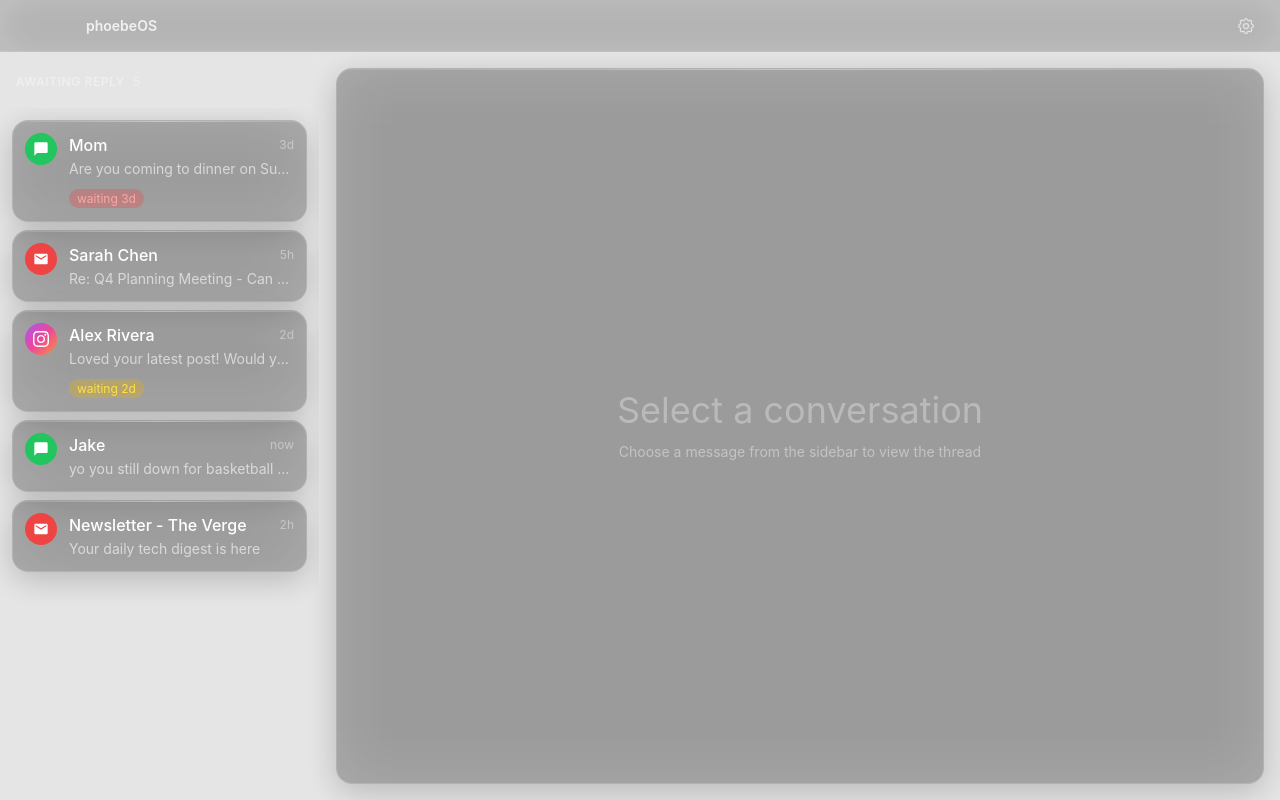
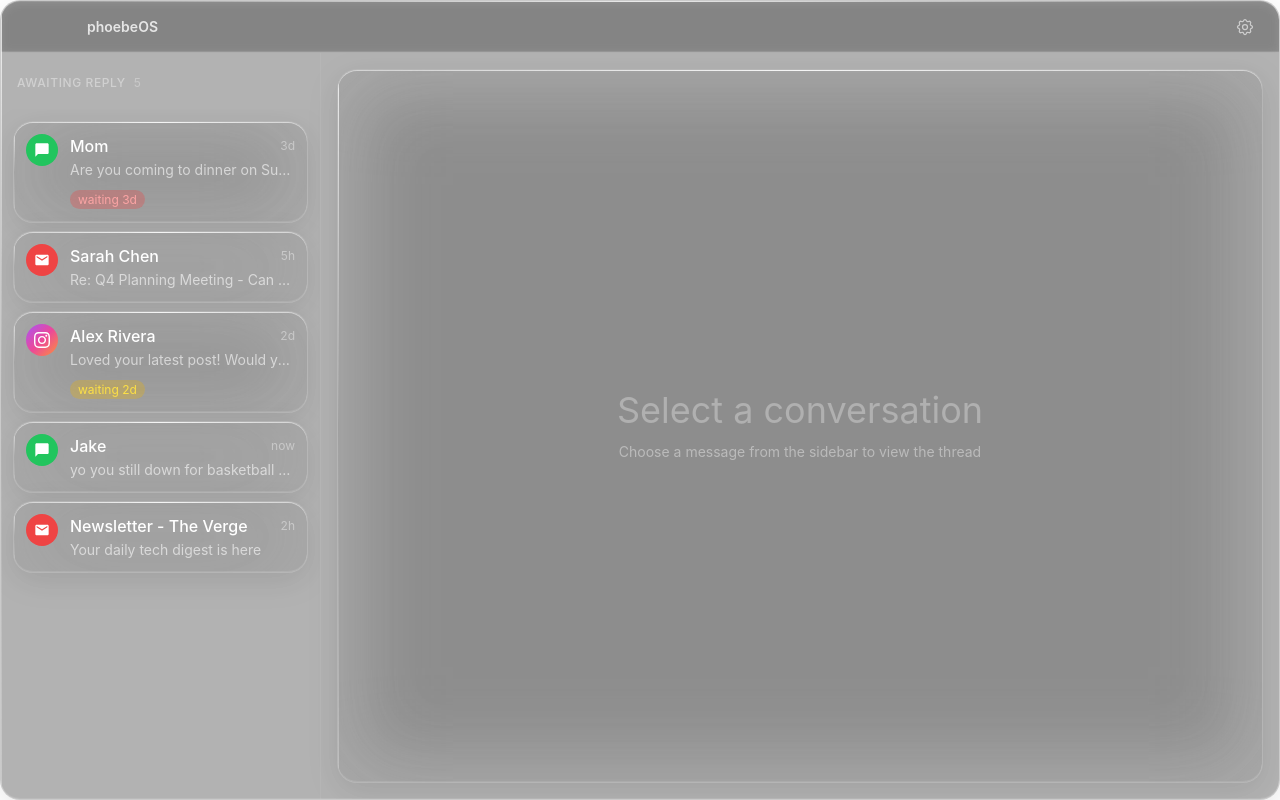
Before and after one commit to phobopan/myOS, a React (Vite) app: page / in a window 1280 px wide. Built offline with nearby package versions, Linux system fonts and the light colour scheme.

Commit message:
style(ui): apply exact glass-card CSS with dark tint overlay for text contrast

```diff
--- a/src/renderer/index.css
+++ b/src/renderer/index.css
@@ -21,37 +21,98 @@ body {
   min-height: 100vh;
 }
 
-/* Titlebar with drag region - dark tint */
+/* ========================================
+   BACKGROUND / PANEL STYLES
+   Your glass-card with blur(5px) + dark tint
+   ======================================== */
+
 .titlebar {
   -webkit-app-region: drag;
   -webkit-user-select: none;
-  background: rgba(0, 0, 0, 0.15);
-  backdrop-filter: blur(20px);
-  -webkit-backdrop-filter: blur(20px);
-  border-bottom: 1px solid rgba(255, 255, 255, 0.1);
+  background: linear-gradient(
+    rgba(0, 0, 0, 0.3),
+    rgba(0, 0, 0, 0.3)
+  ), rgba(255, 255, 255, 0.4);
+  backdrop-filter: blur(5px);
+  -webkit-backdrop-filter: blur(5px);
+  border-bottom: 1px solid rgba(255, 255, 255, 0.3);
+  box-shadow: inset 0 -1px 0 rgba(255, 255, 255, 0.1);
 }
 
 .titlebar button {
   -webkit-app-region: no-drag;
 }
 
-/* Glass panel base style - dark tint for text contrast */
 .glass-panel {
-  background: rgba(0, 0, 0, 0.1);
-  backdrop-filter: blur(20px);
-  -webkit-backdrop-filter: blur(20px);
+  background: linear-gradient(
+    rgba(0, 0, 0, 0.3),
+    rgba(0, 0, 0, 0.3)
+  ), rgba(255, 255, 255, 0.4);
+  backdrop-filter: blur(5px);
+  -webkit-backdrop-filter: blur(5px);
+  border-radius: 20px;
+  border: 1px solid rgba(255, 255, 255, 0.3);
+  box-shadow:
+    0 8px 32px rgba(0, 0, 0, 0.1),
+    inset 0 1px 0 rgba(255, 255, 255, 0.5),
+    inset 0 -1px 0 rgba(255, 255, 255, 0.1);
+  position: relative;
+  overflow: hidden;
 }
 
-/* Widget bubble - darker tint for better text contrast */
+.glass-panel::before {
+  content: '';
+  position: absolute;
+  top: 0;
+  left: 0;
+  right: 0;
+  height: 1px;
+  background: linear-gradient(
+    90deg,
+    transparent,
+    rgba(255, 255, 255, 0.8),
+    transparent
+  );
+  pointer-events: none;
+  z-index: 1;
+}
+
+.glass-panel::after {
+  content: '';
+  position: absolute;
+  top: 0;
+  left: 0;
+  width: 1px;
+  height: 100%;
+  background: linear-gradient(
+    180deg,
+    rgba(255, 255, 255, 0.8),
+    transparent,
+    rgba(255, 255, 255, 0.3)
+  );
+  pointer-events: none;
+  z-index: 1;
+}
+
+/* ========================================
+   WIDGET BUBBLE STYLES
+   Your glass-card with blur(50px) + dark tint
+   ======================================== */
+
 .widget-bubble {
-  background: rgba(0, 0, 0, 0.25);
-  backdrop-filter: blur(30px);
-  -webkit-backdrop-filter: blur(30px);
-  border-radius: 16px;
-  border: 1px solid rgba(255, 255, 255, 0.15);
+  background: linear-gradient(
+    rgba(0, 0, 0, 0.25),
+    rgba(0, 0, 0, 0.25)
+  ), rgba(255, 255, 255, 0.4);
+  backdrop-filter: blur(50px);
+  -webkit-backdrop-filter: blur(50px);
+  border-radius: 20px;
+  border: 1px solid rgba(255, 255, 255, 0.3);
   box-shadow:
-    0 8px 32px rgba(0, 0, 0, 0.2),
-    inset 0 1px 0 rgba(255, 255, 255, 0.1);
+    0 8px 32px rgba(0, 0, 0, 0.1),
+    inset 0 1px 0 rgba(255, 255, 255, 0.5),
+    inset 0 -1px 0 rgba(255, 255, 255, 0.1),
+    inset 0 0 60px 30px rgba(255, 255, 255, 0.15);
   position: relative;
   overflow: hidden;
   transition: all 0.2s ease;
@@ -67,32 +128,61 @@ body {
   background: linear-gradient(
     90deg,
     transparent,
-    rgba(255, 255, 255, 0.3),
+    rgba(255, 255, 255, 0.8),
     transparent
   );
   pointer-events: none;
+  z-index: 1;
+}
+
+.widget-bubble::after {
+  content: '';
+  position: absolute;
+  top: 0;
+  left: 0;
+  width: 1px;
+  height: 100%;
+  background: linear-gradient(
+    180deg,
+    rgba(255, 255, 255, 0.8),
+    transparent,
+    rgba(255, 255, 255, 0.3)
+  );
+  pointer-events: none;
+  z-index: 1;
 }
 
 .widget-bubble:hover {
-  background: rgba(0, 0, 0, 0.35);
-  border-color: rgba(255, 255, 255, 0.25);
+  background: linear-gradient(
+    rgba(0, 0, 0, 0.2),
+    rgba(0, 0, 0, 0.2)
+  ), rgba(255, 255, 255, 0.5);
+  border-color: rgba(255, 255, 255, 0.4);
 }
 
 .widget-bubble.selected {
-  background: rgba(0, 0, 0, 0.4);
-  border-color: rgba(255, 255, 255, 0.3);
+  background: linear-gradient(
+    rgba(0, 0, 0, 0.15),
+    rgba(0, 0, 0, 0.15)
+  ), rgba(255, 255, 255, 0.55);
+  border-color: rgba(255, 255, 255, 0.5);
 }
 
 /* Large widget bubble for thread view */
 .widget-bubble-large {
-  background: rgba(0, 0, 0, 0.25);
-  backdrop-filter: blur(30px);
-  -webkit-backdrop-filter: blur(30px);
-  border-radius: 16px;
-  border: 1px solid rgba(255, 255, 255, 0.15);
+  background: linear-gradient(
+    rgba(0, 0, 0, 0.25),
+    rgba(0, 0, 0, 0.25)
+  ), rgba(255, 255, 255, 0.4);
+  backdrop-filter: blur(50px);
+  -webkit-backdrop-filter: blur(50px);
+  border-radius: 20px;
+  border: 1px solid rgba(255, 255, 255, 0.3);
   box-shadow:
-    0 8px 32px rgba(0, 0, 0, 0.2),
-    inset 0 1px 0 rgba(255, 255, 255, 0.1);
+    0 8px 32px rgba(0, 0, 0, 0.1),
+    inset 0 1px 0 rgba(255, 255, 255, 0.5),
+    inset 0 -1px 0 rgba(255, 255, 255, 0.1),
+    inset 0 0 60px 30px rgba(255, 255, 255, 0.15);
   position: relative;
   overflow: hidden;
 }
@@ -107,22 +197,50 @@ body {
   background: linear-gradient(
     90deg,
     transparent,
-    rgba(255, 255, 255, 0.3),
+    rgba(255, 255, 255, 0.8),
     transparent
   );
   pointer-events: none;
+  z-index: 1;
 }
 
-/* Glass modal style (darker, more blur) */
+.widget-bubble-large::after {
+  content: '';
+  position: absolute;
+  top: 0;
+  left: 0;
+  width: 1px;
+  height: 100%;
+  background: linear-gradient(
+    180deg,
+    rgba(255, 255, 255, 0.8),
+    transparent,
+    rgba(255, 255, 255, 0.3)
+  );
+  pointer-events: none;
+  z-index: 1;
+}
+
+/* ========================================
+   MODAL STYLES
+   ======================================== */
+
 .glass-modal {
-  background: rgba(30, 30, 30, 0.85);
+  background: linear-gradient(
+    rgba(0, 0, 0, 0.4),
+    rgba(0, 0, 0, 0.4)
+  ), rgba(255, 255, 255, 0.3);
   backdrop-filter: blur(40px) saturate(180%);
   -webkit-backdrop-filter: blur(40px) saturate(180%);
-  border: 1px solid rgba(255, 255, 255, 0.1);
+  border: 1px solid rgba(255, 255, 255, 0.2);
   box-shadow: 0 25px 50px -12px rgba(0, 0, 0, 0.5);
+  border-radius: 20px;
 }
 
-/* Scrollbar styling for dark theme */
+/* ========================================
+   SCROLLBAR
+   ======================================== */
+
 ::-webkit-scrollbar {
   width: 8px;
 }
```
